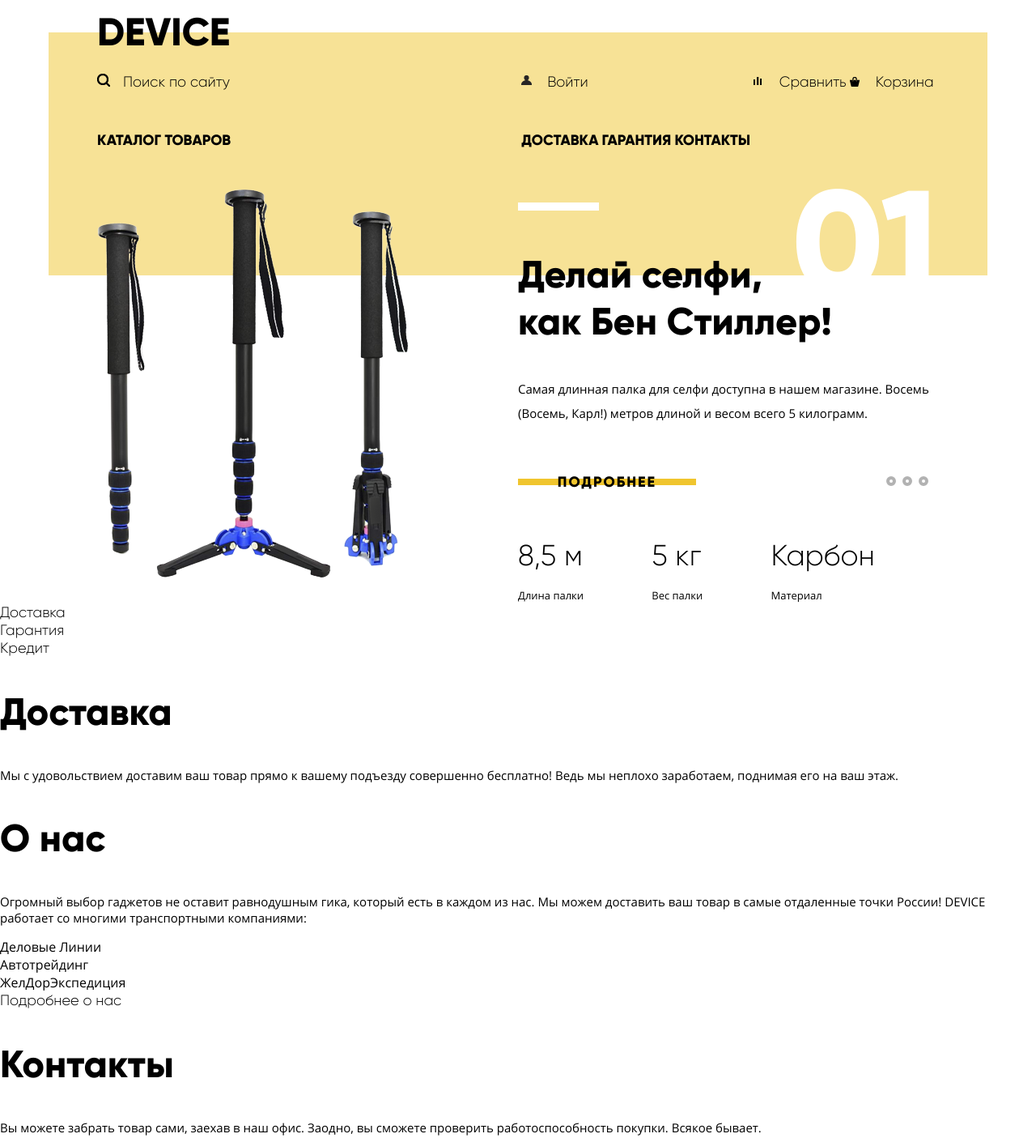
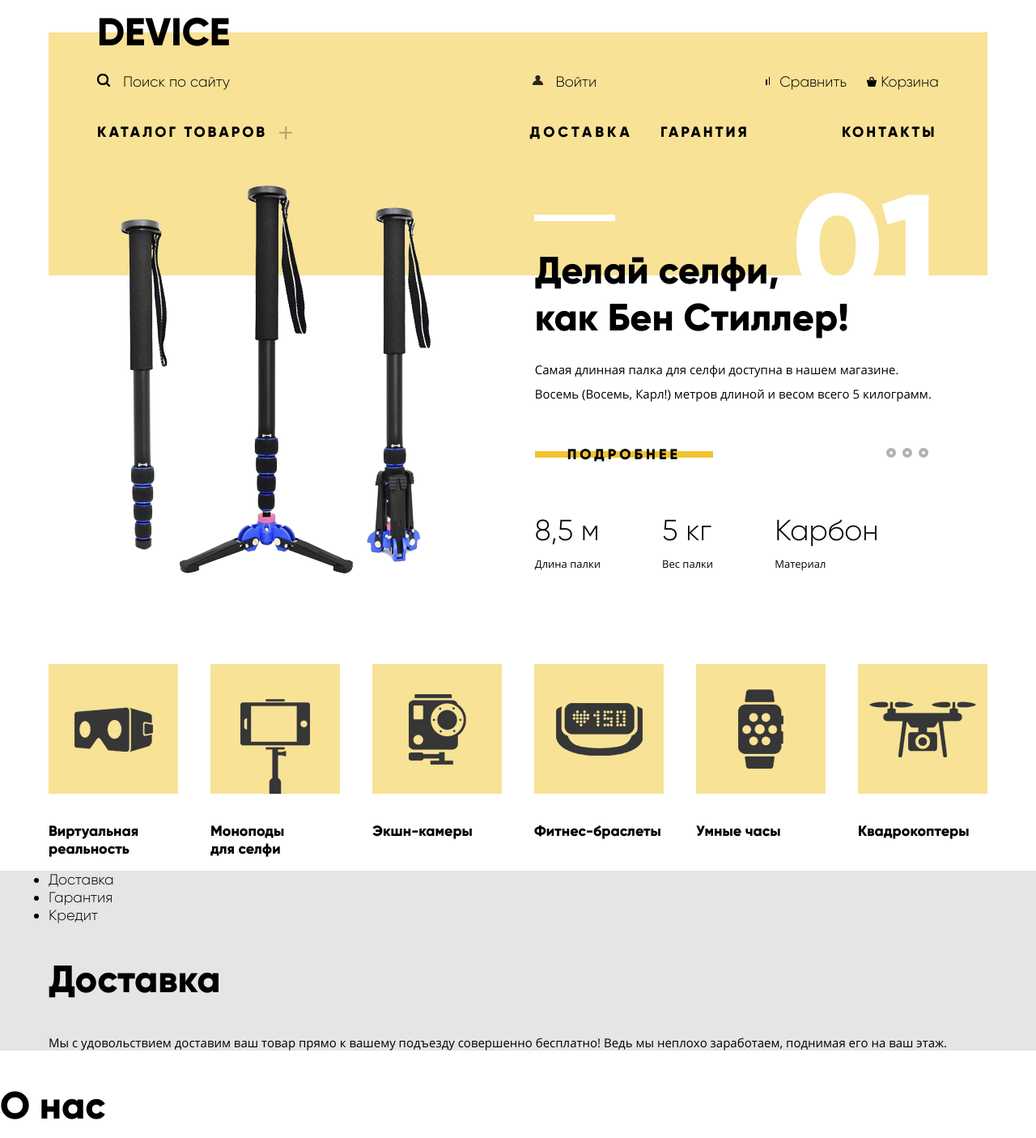
Before and after one commit to Lakonika/217856-device, a website: page index.html in a window 1280 px wide. Shown: the top 1405 px of the page at 81% size. Drawn offline with Linux system fonts and the light colour scheme; files whose address does not match are found by name.

Commit message:
pp delivery

```diff
--- a/index.html
+++ b/index.html
@@ -18,10 +18,20 @@
     </div>
     <div class="catalog-menu">
       <ul class="catalog-menu__list">
-        <li class="catalog-menu__item"><a href="#">Каталог товаров</a></li>
+        <li class="catalog-menu__item"><a href="#">Каталог товаров<span></span></a></li>
         <li class="catalog-menu__item"><a href="#">Доставка</a></li>
         <li class="catalog-menu__item"><a href="#">Гарантия</a></li>
         <li class="catalog-menu__item"><a href="#">Контакты</a></li>
+      </ul>
+    </div>
+    <div class="catalog-submenu">
+      <ul class="catalog-submenu__list">
+        <li class="catalog-submenu__item"><a href="#">Виртуальная реальность</a></li>
+        <li class="catalog-submenu__item"><a href="#">Моноподы для селфи</a></li>
+        <li class="catalog-submenu__item"><a href="#">Экшн-камеры</a></li>
+        <li class="catalog-submenu__item"><a href="#">Фитнес-браслеты</a></li>
+        <li class="catalog-submenu__item"><a href="#">Умные часы</a></li>
+        <li class="catalog-submenu__item"><a href="#">Квадрокоптеры</a></li>
       </ul>
     </div>
   </header>
@@ -97,35 +107,39 @@
   </div>
 
   <nav class="main-nav">
-    <div class="main-nav__item main-nav__item-1">
-      <p class="main-nav__title"></p>
-    </div>
-    <div class="main-nav__item main-nav__item-2">
-      <p class="main-nav__title"></p>
-    </div>
-    <div class="main-nav__item main-nav__item-3">
-      <p class="main-nav__title"></p>
-    </div>
-    <div class="main-nav__item main-nav__item-4">
-      <p class="main-nav__title"></p>
-    </div>
-    <div class="main-nav__item main-nav__item-5">
-      <p class="main-nav__title"></p>
-    </div>
-    <div class="main-nav__item main-nav__item-6">
-      <p class="main-nav__title"></p>
-    </div>
+    <a href="#" class="main-nav__item main-nav__item-1">
+      <h3 class="main-nav__title">Виртуальная реальность</h3>
+    </a>
+    <a href="#" class="main-nav__item main-nav__item-2">
+      <h3 class="main-nav__title">Моноподы для&nbsp;селфи</h3>
+    </a>
+    <a href="#" class="main-nav__item main-nav__item-3">
+      <h3 class="main-nav__title">Экшн-камеры</h3>
+    </a>
+    <a href="#" class="main-nav__item main-nav__item-4">
+      <h3 class="main-nav__title">Фитнес-браслеты</h3>
+    </a>
+    <a href="#" class="main-nav__item main-nav__item-5">
+      <h3 class="main-nav__title">Умные часы</h3>
+    </a>
+    <a href="#" class="main-nav__item main-nav__item-6">
+      <h3 class="main-nav__title">Квадрокоптеры</h3>
+    </a>
   </nav>
 
   <div class="delivery">
-    <ul class="delivery__items">
+    <div class="delivery__wrapper">
+      <div class="delivery__items">
+        <ul class="delivery__list">
           <li class="delivery-item"><a href="#">Доставка</a></li>
           <li class="delivery-item"><a href="#">Гарантия</a></li>
           <li class="delivery-item"><a href="#">Кредит</a></li>
         </ul>
+      </div>
       <div class="delivery__details">
         <h2>Доставка</h2>
         <p>Мы с удовольствием доставим ваш товар прямо к вашему подъезду совершенно бесплатно! Ведь мы неплохо заработаем, поднимая его на ваш этаж.</p>
+      </div>
     </div>
   </div>
 
--- a/less/blocks/catalog-menu.less
+++ b/less/blocks/catalog-menu.less
@@ -10,7 +10,28 @@
     width: auto;
 
     &:first-child {
-    width: 50%;
+    width: 51%;
+
+    & span {
+      display: inline-block;
+      vertical-align: sub;
+      margin-left: 15px;
+      width: 18px;
+      height: 18px;
+      background: url("../img/plus.png") no-repeat 0 0;
+    }
+    }
+
+    &:nth-child(2) {
+      margin-right: 30px;
+
+      & a {
+        letter-spacing: 4px;
+      }
+    }
+
+    &:nth-child(3) {
+      margin-right: 110px;
     }
 
     & a {
@@ -19,6 +40,16 @@
       font-size: 18px;
       font-weight: bold;
       text-decoration: none;
+      letter-spacing: 3px;
     }
   }
 }
+
+.catalog-submenu {
+  display: none;
+}
+
+.catalog-submenu__item {
+  list-style: none;
+  font-size: 15px;
+}
--- a/less/blocks/delivery.less
+++ b/less/blocks/delivery.less
@@ -0,0 +1,9 @@
+.delivery {
+  width: 100%;
+  background-color: @delivery;
+
+  &__wrapper {
+    width: 1160px;
+    margin: auto;
+  }
+}
--- a/less/blocks/main-menu.less
+++ b/less/blocks/main-menu.less
@@ -1,6 +1,6 @@
 .main-menu {
   width: 100%;
-  margin-bottom: 50px;
+  margin-bottom: 40px;
 
   &__list {
     list-style: none;
@@ -11,11 +11,15 @@
     width: auto;
 
     &:first-child {
-    width: 50%;
+    width: 51%;
     }
 
     &:nth-child(2) {
-      margin-right: 200px;
+      margin-right: 190px;
+    }
+
+    &:nth-child(3) {
+      margin-right: 13px;
     }
 
     & a {
@@ -37,15 +41,16 @@
     }
 
     &-enter {
-      background: url("../img/user.png") no-repeat 0 3px;
+      background: url("../img/user.png") no-repeat 3px 3px;
     }
 
     &-compare {
-      background: url("../img/compare.png") no-repeat 0 5px;
+      background: url("../img/compare.png") no-repeat 15px 5px;
     }
 
     &-cart {
-      background: url("../img/cart.png") no-repeat 0 5px;
+      background: url("../img/cart.png") no-repeat 8px 5px;
+      margin-right: 5px;
     }
   }
 }
--- a/less/blocks/main-nav.less
+++ b/less/blocks/main-nav.less
@@ -0,0 +1,53 @@
+.main-nav {
+  display: block;
+  width: 1160px;
+  margin: 95px auto;
+  font-size: 0;
+  clear: both;
+
+  &__item {
+    display: inline-block;
+    vertical-align: top;
+    width: 160px;
+    height: 160px;
+    margin-right: 40px;
+    background-color: @light-yellow;
+    text-align: left;
+    background-position: center;
+    background-repeat: no-repeat;
+
+    &:last-child {
+      margin-right: 0;
+    }
+
+    &-1 {
+      background-image: url("../img/popular-1.png");
+    }
+
+    &-2 {
+      background-image: url("../img/popular-2.png");
+      background-position: center bottom;
+    }
+
+    &-3 {
+      background-image: url("../img/popular-3.png");
+    }
+
+    &-4 {
+      background-image: url("../img/popular-4.png");
+    }
+
+    &-5 {
+      background-image: url("../img/popular-5.png");
+    }
+
+    &-6 {
+      background-image: url("../img/popular-6.png");
+    }
+  }
+
+  &__title {
+    display: block;
+    margin-top: 195px;
+  }
+}
--- a/less/blocks/slider.less
+++ b/less/blocks/slider.less
@@ -1,7 +1,7 @@
 .slider {
   position: relative;
   margin: auto;
-  margin-top: -150px;
+  margin-top: -155px;
   width: 1160px;
   height: 500px;
   padding: 0 60px;
@@ -9,7 +9,7 @@
 
 .slider-controls {
   position: absolute;
-  bottom: 130px;
+  bottom: 160px;
   right: 125px;
   z-index: 20;
   font-size: 0;
@@ -36,11 +36,11 @@
     float: left;
     width: 50%;
     height: 500px;
-    background: url("../img/slide1.png") no-repeat 0 0;
+    background: url("../img/slide1.png") no-repeat 28px 0;
   }
 
   &-description {
-    width: 50%;
+    width: 48%;
     float: right;
 
     & p {
@@ -49,6 +49,7 @@
   }
 
   &-decor {
+    margin-top: 10px;
     text-align: right;
   }
 
@@ -61,16 +62,16 @@
     &::before {
       content: "";
       width: 100px;
-      height: 10px;
+      height: 8px;
       position: absolute;
-      top: 20px;
-      left: 640px;
+      top: 40px;
+      left: 660px;
       background-color: white;
     }
   }
 
   &-title {
-    margin-top: -60px;
+    margin: -70px 0 20px 0;
     font-size: 47px;
     font-weight: bold;
   }
@@ -79,14 +80,14 @@
     display: block;
     width: 220px;
     height: 8px;
-    margin: 50px 0;
+    margin: 40px 0 53px;
     border-top: 16px solid white;
     border-bottom: 16px solid white;
     text-transform: uppercase;
     font-weight: bold;
     line-height: 8px;
     background-color: @brd-yellow;
-    letter-spacing: 2px;
+    letter-spacing: 4px;
 
     &:hover {
       height: 40px;
@@ -107,7 +108,7 @@
 
   &-feature {
     display: inline-block;
-    margin-right: 80px;
+    margin-right: 72px;
 
     &:last-child {
       margin-right: 0;
@@ -119,6 +120,7 @@
 
     & p {
       font-size: 13px;
+      margin-top: 5px;
     }
   }
 }
--- a/less/global/layout.less
+++ b/less/global/layout.less
@@ -21,6 +21,11 @@ h2 {
   font-size: 47px;
 }
 
+h3 {
+  font-family: "Gilroy", "Arial", sans-serif;
+  font-size: 18px;
+}
+
 a {
   font-family: "Gilroy", "Arial", sans-serif;
   font-size: 18px;
--- a/less/variables.less
+++ b/less/variables.less
@@ -6,6 +6,7 @@
 @light-grey: #dbdbdb;
 @hover-grey: #cecece;
 @active-grey: #c4c4c4;
+@delivery: #e5e5e5;
 @pale: #ebebeb;
 @filter-green: #91c92f;
 @checkbox-green: #7eae29;
```
Also changed, not shown: css/style.css, img/plus.png (added). Lines whose indentation alone changed are shown as unchanged.
